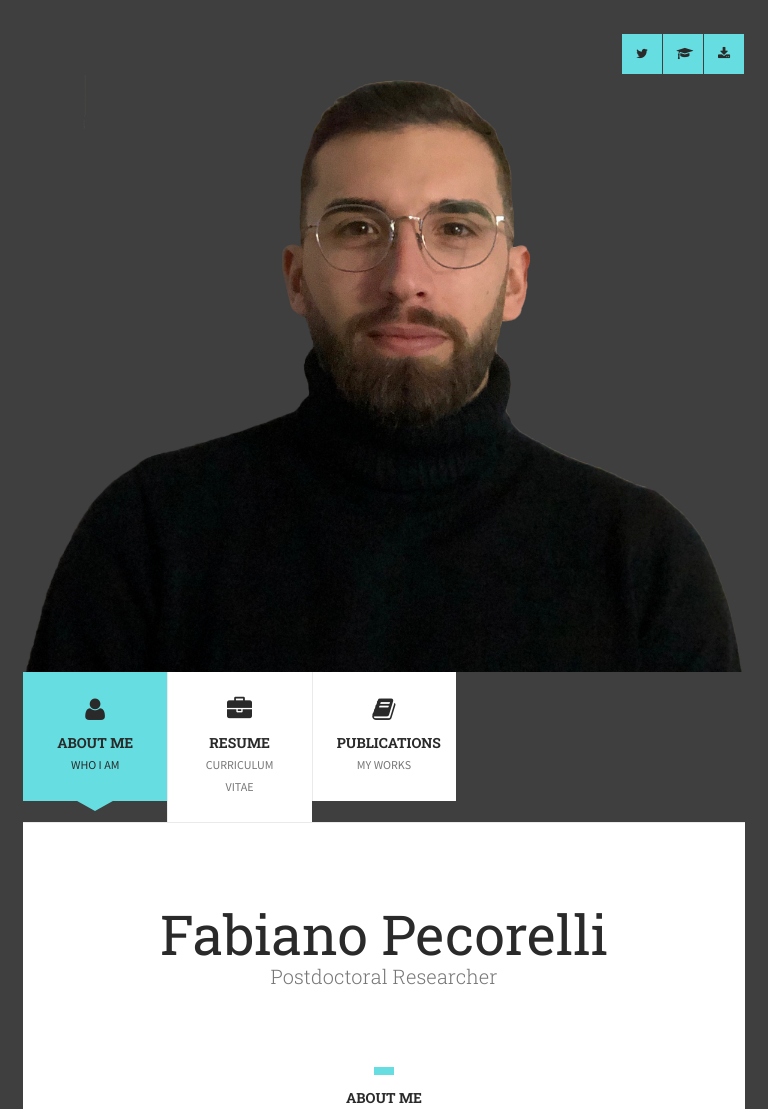
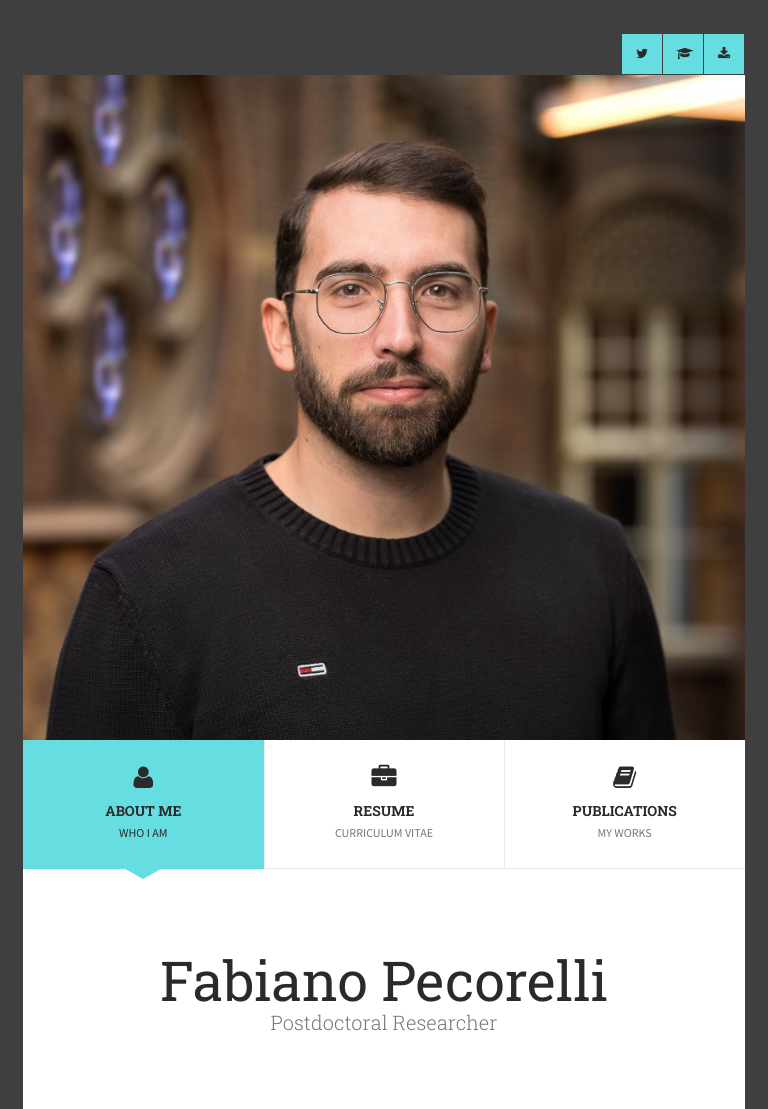
Before and after one commit to fabiano-pecorelli/fabiano-pecorelli.github.io, a PHP site: page / in a window 768 px wide. Shown: the top 1109 px of the page. Run offline with PHP 8.4, Linux system fonts and the light colour scheme; some libraries are stand-ins or nearby versions.

Commit message:
JADS updates

```diff
--- a/css/main.css
+++ b/css/main.css
@@ -1613,7 +1613,7 @@
 	.main-header{margin:0;}
 	.main-header:after{bottom: 0;height: 1px;right: auto;width: 100%;top:auto;}
 	.right-content.col-md-9, .left-content.col-md-2{width:auto;padding-left: 1em !important;padding-right: 1em !important;}
-	.main-nav ul li{float:left; width:20%;font-size:14px;position:relative;margin-bottom:0;}
+	.main-nav ul li{float:left; width:33.3333333%;font-size:14px;position:relative;margin-bottom:0;}
 	.main-nav ul li:after{content:""; background:#eaeaea;height:100%;top:0;left:0;position:absolute;width:1px;}
 	.main-nav ul li:first-child:after{content:none;}
 	.main-nav ul li a{padding:25px;}
--- a/index.html
+++ b/index.html
@@ -57,7 +57,7 @@
 
 					<!--Profile image-->
 					<div class="img-profile">
-						<img src="img/fabiano2.jpg" alt=""/>
+						<img style="-webkit-transform: scaleX(-1);"src="img/profJADS.jpg" alt=""/>
 
 						<!--<div class="name-profile t-center">
 							<h5 class="uppercase">Fabiano Pecorelli</h5>
```
Also changed, not shown: img/profJADS.jpg (added), 1 other file.
